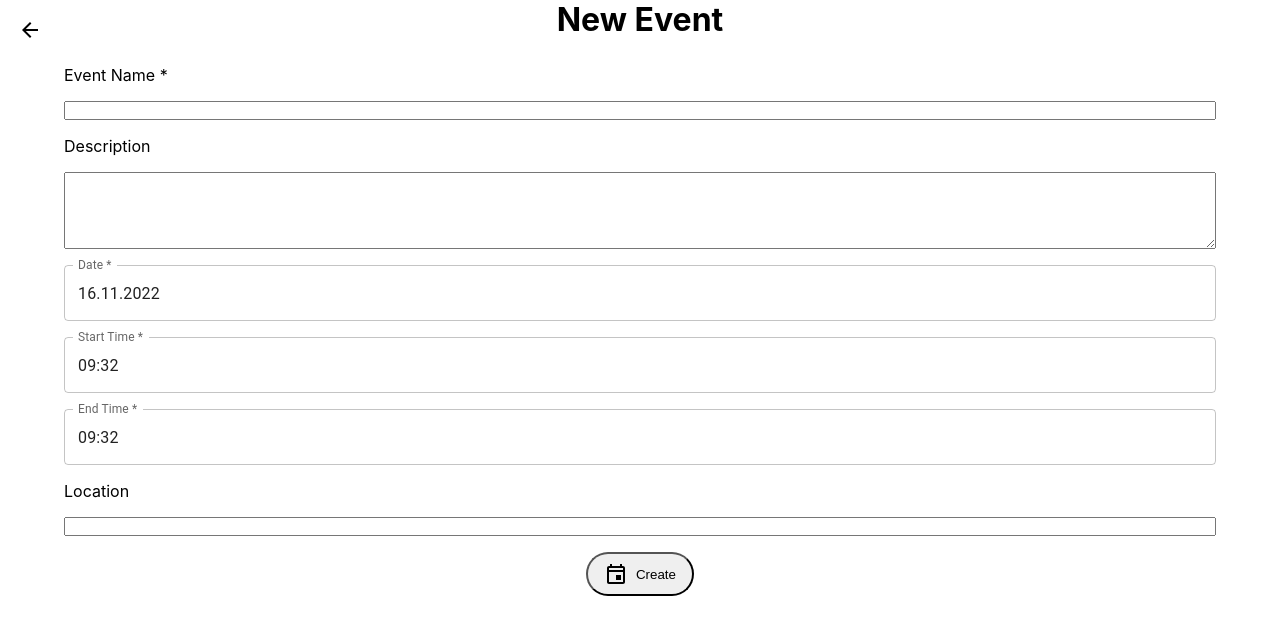
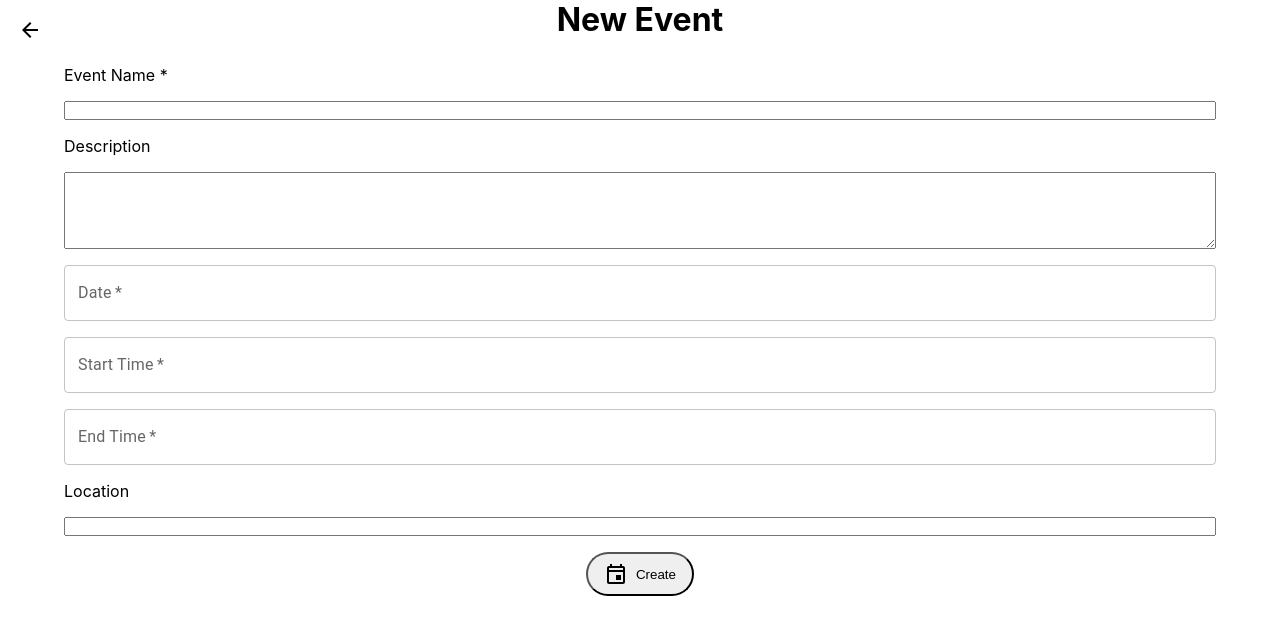
Before and after one commit to gaiisay/capstone-project, a Next.js app: page /events/add in a window 1280 px wide. Shown: the top 634 px of the page. Built offline with nearby package versions, Linux system fonts and the light colour scheme.

Commit message:
add form validation, fix form story

```diff
--- a/components/NewEventForm/index.js
+++ b/components/NewEventForm/index.js
@@ -2,18 +2,30 @@ import styled from "styled-components";
 import TextField from "@mui/material/TextField";
 import { DatePicker, TimePicker } from "@mui/x-date-pickers";
 import Button from "../Button";
-import { useRouter } from "next/router";
 import { useState } from "react";
 
 function NewEventForm({ addEvent }) {
-  const [date, setDate] = useState(new Date());
-  const [startTime, setStartTime] = useState(new Date());
-  const [endTime, setEndTime] = useState(new Date());
+  const [date, setDate] = useState(null);
+  const [startTime, setStartTime] = useState(null);
+  const [endTime, setEndTime] = useState(null);
 
-  const router = useRouter();
+  const [dateEmpty, setDateEmpty] = useState(false);
+  const [startTimeEmpty, setStartTimeEmpty] = useState(false);
+  const [endTimeEmpty, setEndTimeEmpty] = useState(false);
 
   function handleSubmit(event) {
     event.preventDefault();
+
+    if (!date) {
+      setDateEmpty(true);
+      return;
+    } else if (!startTime) {
+      setStartTimeEmpty(true);
+      return;
+    } else if (!endTime) {
+      setEndTimeEmpty(true);
+      return;
+    }
 
     const formData = new FormData(event.target);
     formData.append("date", date);
@@ -22,7 +34,6 @@ function NewEventForm({ addEvent }) {
     const data = Object.fromEntries(formData);
 
     addEvent(data);
-    router.push("/");
   }
 
   return (
@@ -34,30 +45,53 @@ function NewEventForm({ addEvent }) {
       <textarea id="input-description" name="description" rows="5" />
 
       <DatePicker
-        required
-        label="Date *"
+        label="Date"
         value={date}
+        disablePast
+        onAccept={() => setDateEmpty(false)}
         onChange={(newDate) => {
-          console.log(newDate);
           setDate(newDate);
         }}
-        renderInput={(params) => <TextField {...params} />}
+        renderInput={(params) => (
+          <TextField
+            {...params}
+            required
+            error={dateEmpty ? true : false}
+            helperText={dateEmpty ? "please insert a date" : ""}
+          />
+        )}
       />
       <TimePicker
-        label="Start Time *"
+        label="Start Time"
         value={startTime}
+        onAccept={() => setStartTimeEmpty(false)}
         onChange={(newTime) => {
           setStartTime(newTime);
         }}
-        renderInput={(params) => <TextField {...params} />}
+        renderInput={(params) => (
+          <TextField
+            {...params}
+            required
+            error={startTimeEmpty ? true : false}
+            helperText={startTimeEmpty ? "please insert a date" : ""}
+          />
+        )}
       />
       <TimePicker
-        label="End Time *"
+        label="End Time"
         value={endTime}
+        onAccept={() => setEndTimeEmpty(false)}
         onChange={(newTime) => {
           setEndTime(newTime);
         }}
-        renderInput={(params) => <TextField {...params} />}
+        renderInput={(params) => (
+          <TextField
+            {...params}
+            required
+            error={endTimeEmpty ? true : false}
+            helperText={endTimeEmpty ? "please insert a date" : ""}
+          />
+        )}
       />
 
       <label htmlFor="input-location">Location</label>
--- a/pages/events/add/index.js
+++ b/pages/events/add/index.js
@@ -8,11 +8,14 @@ import Button from "../../../components/Button";
 import Link from "next/link";
 
 function AddEvent({}) {
+  const router = useRouter();
+
   async function addEvent(event) {
-    const response = await fetch("/api/events", {
+    await fetch("/api/events", {
       method: "POST",
       body: JSON.stringify(event),
     });
+    router.push("/");
   }
 
   return (
```
Also changed, not shown: 1 other file (tests, documents, lock files or other folders).
